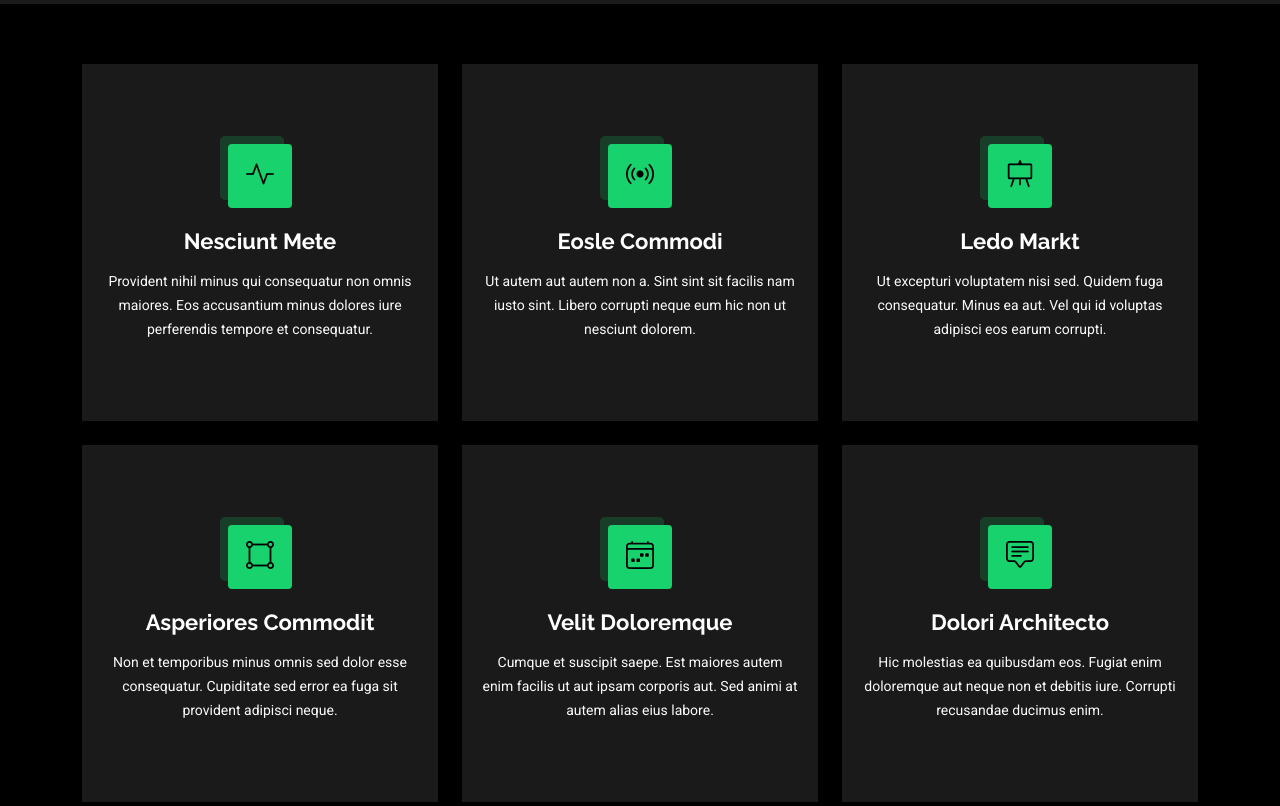
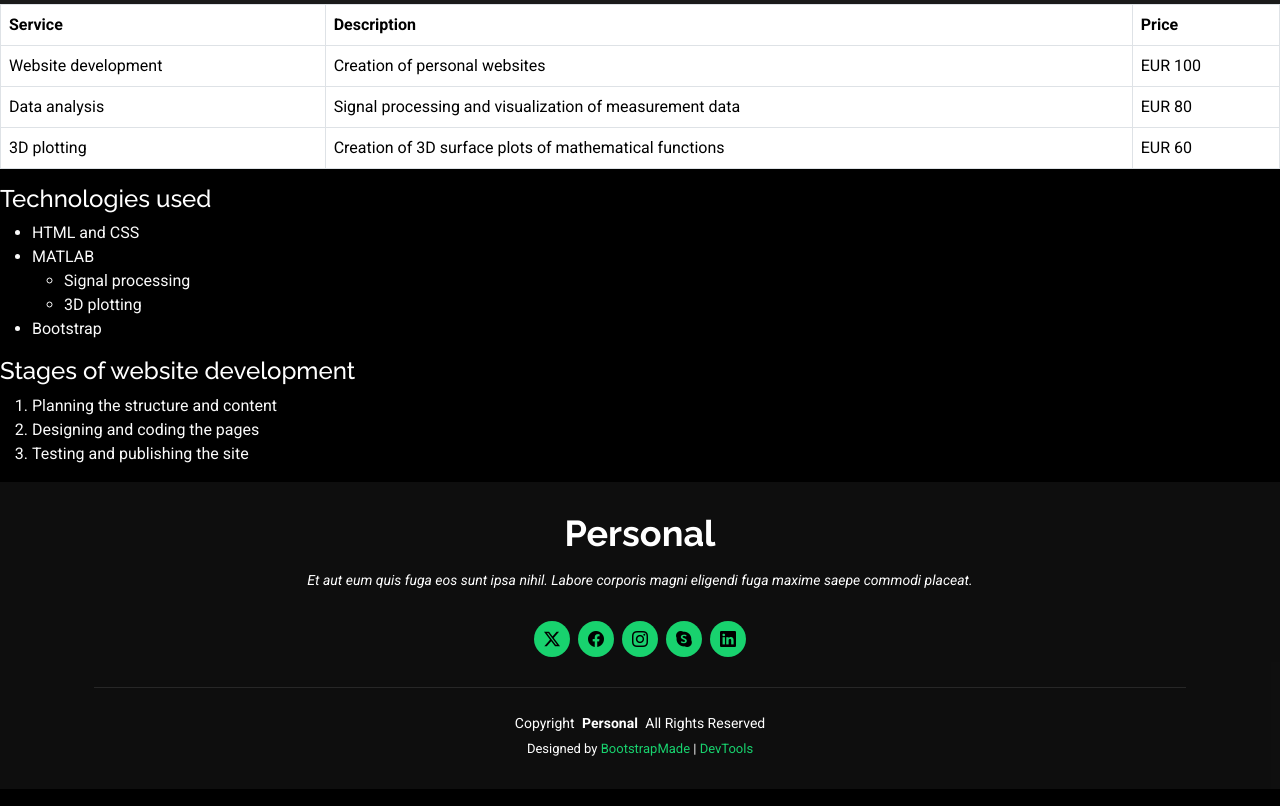
Before and after one commit to DanielMilos/danielmilos.github.io, a plain HTML site: page services.html in a window 1280 px wide. Shown: the part 355-1161 px from the top of the page. Drawn offline with Linux system fonts and the light colour scheme.

Commit message:
Update services.html

```diff
--- a/services.html
+++ b/services.html
@@ -85,93 +85,52 @@
       </nav>
     </div><!-- End Page Title -->
 
-    <!-- Services Section -->
-    <section id="services" class="services section">
+  <table class="table table-bordered">
+    <thead>
+      <tr>
+        <th>Service</th>
+        <th>Description</th>
+        <th>Price</th>
+      </tr>
+    </thead>
+    <tbody>
+      <tr>
+        <td>Website development</td>
+        <td>Creation of personal websites</td>
+        <td>EUR 100</td>
+      </tr>
+      <tr>
+        <td>Data analysis</td>
+        <td>Signal processing and visualization of measurement data</td>
+        <td>EUR 80</td>
+      </tr>
+      <tr>
+        <td>3D plotting</td>
+        <td>Creation of 3D surface plots of mathematical functions</td>
+        <td>EUR 60</td>
+      </tr>
+    </tbody>
+  </table>
 
-      <div class="container">
+  <h4>Technologies used</h4>
+  <ul>
+    <li>HTML and CSS</li>
+    <li>
+      MATLAB
+      <ul>
+        <li>Signal processing</li>
+        <li>3D plotting</li>
+      </ul>
+    </li>
+    <li>Bootstrap</li>
+  </ul>
 
-        <div class="row gy-4">
-
-          <div class="col-lg-4 col-md-6" data-aos="fade-up" data-aos-delay="100">
-            <div class="service-item  position-relative">
-              <div class="icon">
-                <i class="bi bi-activity"></i>
-              </div>
-              <a href="" class="stretched-link">
-                <h3>Nesciunt Mete</h3>
-              </a>
-              <p>Provident nihil minus qui consequatur non omnis maiores. Eos accusantium minus dolores iure perferendis tempore et consequatur.</p>
-            </div>
-          </div><!-- End Service Item -->
-
-          <div class="col-lg-4 col-md-6" data-aos="fade-up" data-aos-delay="200">
-            <div class="service-item position-relative">
-              <div class="icon">
-                <i class="bi bi-broadcast"></i>
-              </div>
-              <a href="" class="stretched-link">
-                <h3>Eosle Commodi</h3>
-              </a>
-              <p>Ut autem aut autem non a. Sint sint sit facilis nam iusto sint. Libero corrupti neque eum hic non ut nesciunt dolorem.</p>
-            </div>
-          </div><!-- End Service Item -->
-
-          <div class="col-lg-4 col-md-6" data-aos="fade-up" data-aos-delay="300">
-            <div class="service-item position-relative">
-              <div class="icon">
-                <i class="bi bi-easel"></i>
-              </div>
-              <a href="" class="stretched-link">
-                <h3>Ledo Markt</h3>
-              </a>
-              <p>Ut excepturi voluptatem nisi sed. Quidem fuga consequatur. Minus ea aut. Vel qui id voluptas adipisci eos earum corrupti.</p>
-            </div>
-          </div><!-- End Service Item -->
-
-          <div class="col-lg-4 col-md-6" data-aos="fade-up" data-aos-delay="400">
-            <div class="service-item position-relative">
-              <div class="icon">
-                <i class="bi bi-bounding-box-circles"></i>
-              </div>
-              <a href="" class="stretched-link">
-                <h3>Asperiores Commodit</h3>
-              </a>
-              <p>Non et temporibus minus omnis sed dolor esse consequatur. Cupiditate sed error ea fuga sit provident adipisci neque.</p>
-              <a href="" class="stretched-link"></a>
-            </div>
-          </div><!-- End Service Item -->
-
-          <div class="col-lg-4 col-md-6" data-aos="fade-up" data-aos-delay="500">
-            <div class="service-item position-relative">
-              <div class="icon">
-                <i class="bi bi-calendar4-week"></i>
-              </div>
-              <a href="" class="stretched-link">
-                <h3>Velit Doloremque</h3>
-              </a>
-              <p>Cumque et suscipit saepe. Est maiores autem enim facilis ut aut ipsam corporis aut. Sed animi at autem alias eius labore.</p>
-              <a href="" class="stretched-link"></a>
-            </div>
-          </div><!-- End Service Item -->
-
-          <div class="col-lg-4 col-md-6" data-aos="fade-up" data-aos-delay="600">
-            <div class="service-item position-relative">
-              <div class="icon">
-                <i class="bi bi-chat-square-text"></i>
-              </div>
-              <a href="" class="stretched-link">
-                <h3>Dolori Architecto</h3>
-              </a>
-              <p>Hic molestias ea quibusdam eos. Fugiat enim doloremque aut neque non et debitis iure. Corrupti recusandae ducimus enim.</p>
-              <a href="" class="stretched-link"></a>
-            </div>
-          </div><!-- End Service Item -->
-
-        </div>
-
-      </div>
-
-    </section><!-- /Services Section -->
+  <h4>Stages of website development</h4>
+  <ol>
+    <li>Planning the structure and content</li>
+    <li>Designing and coding the pages</li>
+    <li>Testing and publishing the site</li>
+  </ol>
 
   </main>
 
```
